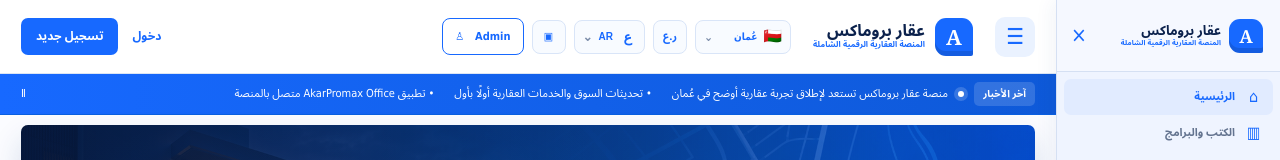
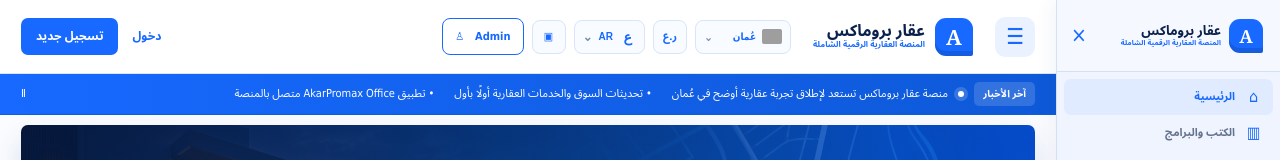
Before and after one commit to SupreemBlackangel/akarpromax-platform, a Next.js app: page / in a window 1280 px wide. Shown: the top 160 px of the page. Built offline with nearby package versions, Linux system fonts and the light colour scheme; grey boxes are pictures that could not be loaded.

Commit message:
feat: render actual country flag images

```diff
--- a/app/globals.css
+++ b/app/globals.css
@@ -54,7 +54,12 @@
 .country-trigger { display: inline-flex; align-items: center; gap: 6px; min-width: 96px; max-width: 154px; height: 34px; padding: 0 8px; border: 1px solid #d9e5f8; border-radius: 8px; background: #f8fbff; color: var(--blue); font: 800 10px "IBM Plex Sans Arabic", Tahoma, Arial, sans-serif; cursor: pointer; }
 .country-trigger > span:nth-child(2) { overflow: hidden; text-overflow: ellipsis; white-space: nowrap; }
 .country-trigger:hover { border-color: #9ec2ff; background: #eef5ff; }
-.country-flag { display: inline-grid; place-items: center; min-width: 18px; font-size: 15px; line-height: 1; }
+.country-flag { width: 20px; height: 15px; display: inline-grid; place-items: center; flex: 0 0 20px; overflow: hidden; border-radius: 2px; font-size: 14px; line-height: 1; }
+.country-flag img { display: block; width: 20px; height: 15px; object-fit: cover; box-shadow: 0 1px 2px rgba(25,64,123,.18); }
+.country-flag-emoji { display: none; }
+.country-flag.emoji-fallback { overflow: visible; }
+.country-flag.emoji-fallback img { display: none; }
+.country-flag.emoji-fallback .country-flag-emoji { display: inline-grid; place-items: center; }
 .country-chevron { margin-inline-start: auto; color: #7d8eaa; font-size: 12px; }
 .country-dropdown { position: absolute; z-index: 35; top: calc(100% + 7px); right: 0; width: 242px; max-height: 340px; overflow-y: auto; padding: 5px; border: 1px solid #d9e5f8; border-radius: 10px; background: #fff; box-shadow: 0 14px 26px rgba(25,64,123,.16); scrollbar-width: thin; scrollbar-color: #b8c7df transparent; }
 .country-option { display: flex; align-items: center; gap: 8px; width: 100%; min-width: 0; min-height: 34px; padding: 0 9px; border: 0; border-radius: 7px; background: transparent; color: #667895; font: 800 11px "IBM Plex Sans Arabic", Tahoma, Arial, sans-serif; text-align: start; cursor: pointer; }
--- a/app/page.tsx
+++ b/app/page.tsx
@@ -393,6 +393,10 @@
   return <div className={`ad-slot ad-${tone}`} aria-label={copy.adDescription}><span>{copy.adLabel}</span><small>{copy.adDescription}</small></div>;
 }
 
+function CountryFlag({ country }: { country: CountryOption }) {
+  return <span className="country-flag" aria-hidden="true"><img src={`https://flagcdn.com/24x18/${country.id}.png`} alt="" decoding="async" onError={(event) => { event.currentTarget.parentElement?.classList.add("emoji-fallback"); }} /><span className="country-flag-emoji">{country.flag}</span></span>;
+}
+
 export default function Home() {
   const [locale, setLocale] = useState<Locale>("ar");
   const [languageOpen, setLanguageOpen] = useState(false);
@@ -436,10 +440,10 @@
             <div className="header-tools" aria-label={copy.toolsAria}>
               <div className="country-switcher" aria-label={copy.countryAria}>
                 <button className="country-trigger" type="button" aria-haspopup="menu" aria-expanded={countryOpen} onClick={() => setCountryOpen((open) => !open)} onKeyDown={(event) => { if (event.key === "Escape") setCountryOpen(false); }}>
-                  <span className="country-flag" aria-hidden="true">{selectedCountry.flag}</span><span>{selectedCountry.names[locale]}</span><span className="country-chevron" aria-hidden="true">⌄</span>
+                  <CountryFlag country={selectedCountry} /><span>{selectedCountry.names[locale]}</span><span className="country-chevron" aria-hidden="true">⌄</span>
                 </button>
                 <div className="country-dropdown" role="menu" hidden={!countryOpen}>
-                  {countryOptions.map((option) => <button key={option.id} type="button" role="menuitem" className={country === option.id ? "country-option active" : "country-option"} aria-label={option.names[locale]} aria-pressed={country === option.id} onClick={() => { setCountry(option.id); setCountryOpen(false); window.localStorage.setItem("akarpromax-country", option.id); }}><span className="country-flag" aria-hidden="true">{option.flag}</span><span>{option.names[locale]}</span>{option.id === "om" && <small>{copy.country}</small>}</button>)}
+                  {countryOptions.map((option) => <button key={option.id} type="button" role="menuitem" className={country === option.id ? "country-option active" : "country-option"} aria-label={option.names[locale]} aria-pressed={country === option.id} onClick={() => { setCountry(option.id); setCountryOpen(false); window.localStorage.setItem("akarpromax-country", option.id); }}><CountryFlag country={option} /><span>{option.names[locale]}</span>{option.id === "om" && <small>{copy.country}</small>}</button>)}
                 </div>
               </div>
               <a href="#top" aria-label={copy.currencyAria}>{copy.currency}</a>
```
